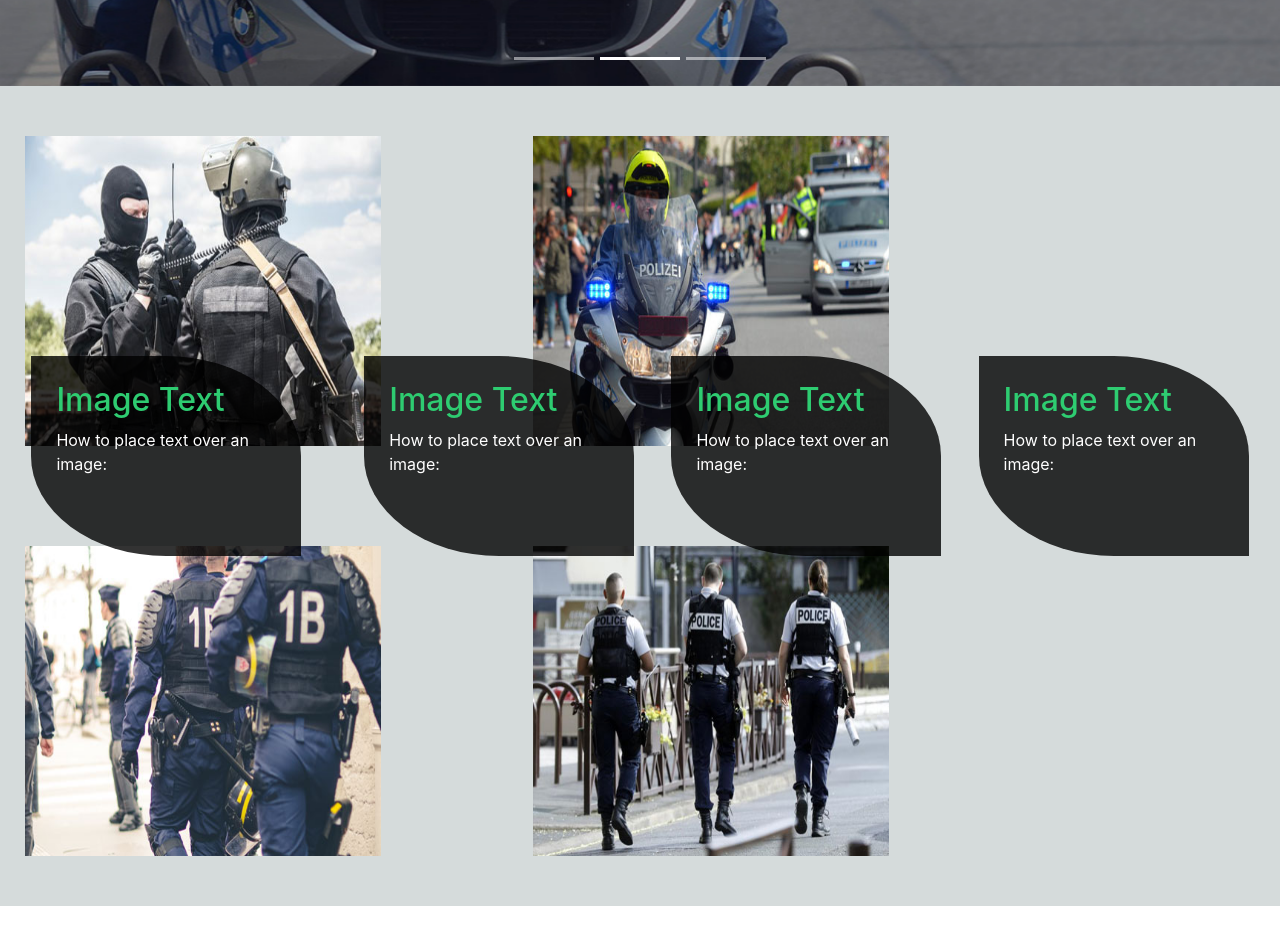
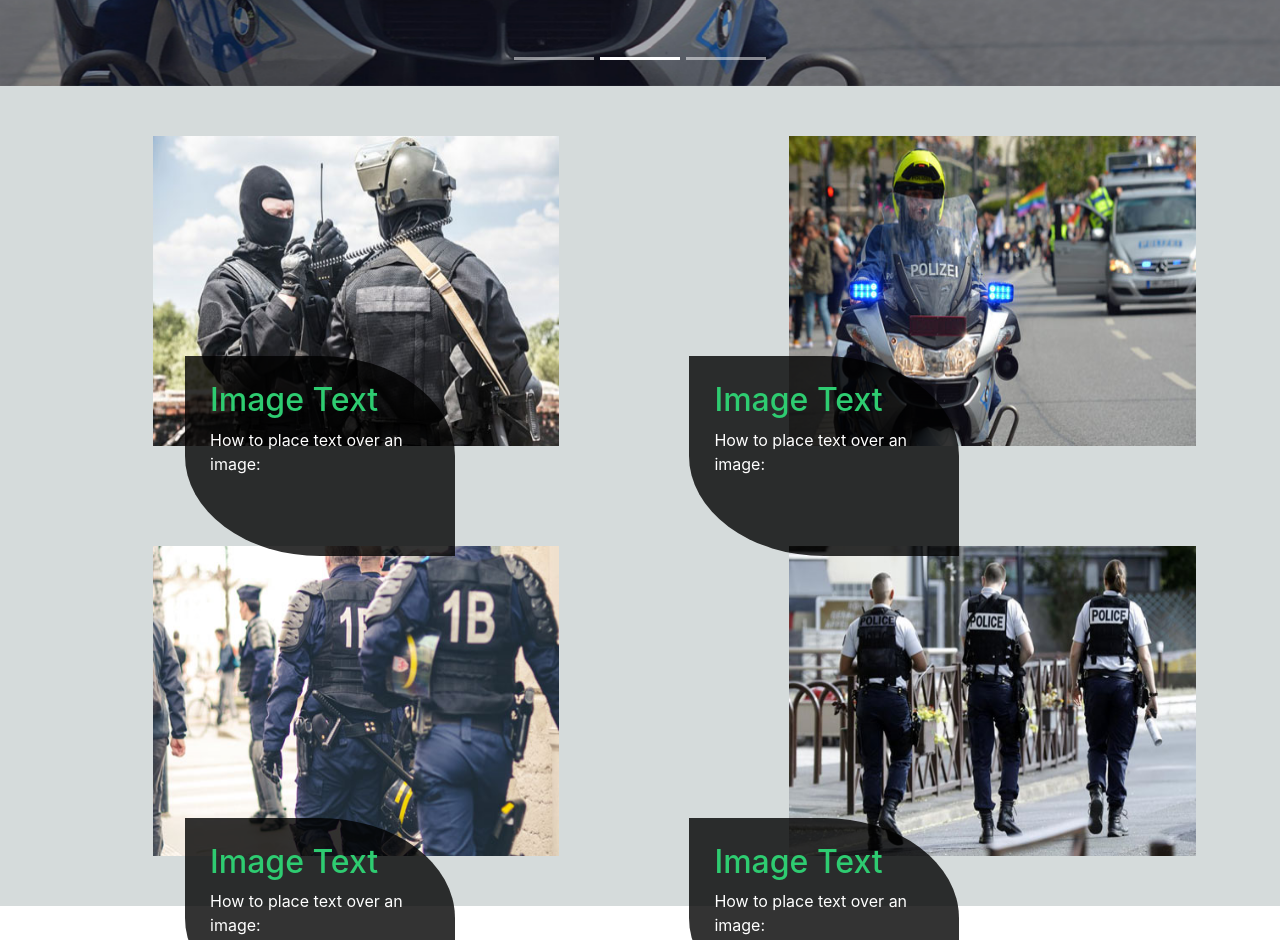
Before and after one commit to 2808yash/virtualCop.github.io, a plain HTML site: page index.html in a window 1280 px wide. Shown: the part 620-1560 px from the top of the page. Drawn offline with nearby package versions, Linux system fonts and the light colour scheme.

Commit message:
virtualCop

```diff
--- a/index.html
+++ b/index.html
@@ -78,7 +78,7 @@ padding-bottom:50px;
  {
 float:left;
 color:white;
-margin-left:;
+margin-left:10%;
 }
 .h
 {
@@ -223,23 +223,23 @@ background-color:rgba(46,204,113);
 </div>
 <div class="images clearfix">
 <div class="code">
-  <img class="imgg wow fadeInLeft slow" src="1.jpg" alt="Snow" style="width:70%;height:360px;">
-  <div class="coding" style="top:28%;left:13%"><h2 class="h wow jackInTheBox slow">Image Text</h2>
+  <img class="imgg wow fadeInLeft slow" src="1.jpg" alt="Snow" style="width:80%;height:360px;">
+  <div class="coding" style="top:28%;left:25%"><h2 class="h wow jackInTheBox slow">Image Text</h2>
    <p>How to place text over an image:</p></div>
 </div>
 <div class="code">
-   <img class="imgg wow fadeInRight slow" src="2.jpg" alt="Snow" style="width:70%;height:360px;">
-    <div class="coding" style="top:28%;left:39%"><h2 class="h wow jackInTheBox slow">Image Text</h2>
+   <img class="imgg wow fadeInRight slow" src="2.jpg" alt="Snow" style="width:80%;height:360px;">
+    <div class="coding" style="top:28%;right:14.5%"><h2 class="h wow jackInTheBox slow">Image Text</h2>
      <p>How to place text over an image:</p></div>
 </div>
 <div class="code">
-   <img class="imgg wow fadeInLeft slow" src="3.jpg" alt="Snow" style="width:70%;height:360px;">
-    <div class="coding" style="top:28%;left:63%"><h2 class="h wow jackInTheBox slow">Image Text</h2>
+   <img class="imgg wow fadeInLeft slow" src="3.jpg" alt="Snow" style="width:80%;height:360px;">
+    <div class="coding" style="top:40%;left:25%"><h2 class="h wow jackInTheBox slow">Image Text</h2>
     <p>How to place text over an image:</p></div>
 </div>
 <div class="code">
-    <img class="imgg wow fadeInRight slow" src="4.jpg" alt="Snow" style="width:70%;height:360px;">
-    <div class="coding" style="top:28%;left:87%"><h2 class="h wow jackInTheBox slow">Image Text</h2>
+    <img class="imgg wow fadeInRight slow" src="4.jpg" alt="Snow" style="width:80%;height:360px;">
+    <div class="coding" style="top:40%;right:14.5%"><h2 class="h wow jackInTheBox slow">Image Text</h2>
     <p>How to place text over an image:</p></div>
 </div>
 </div>
```
